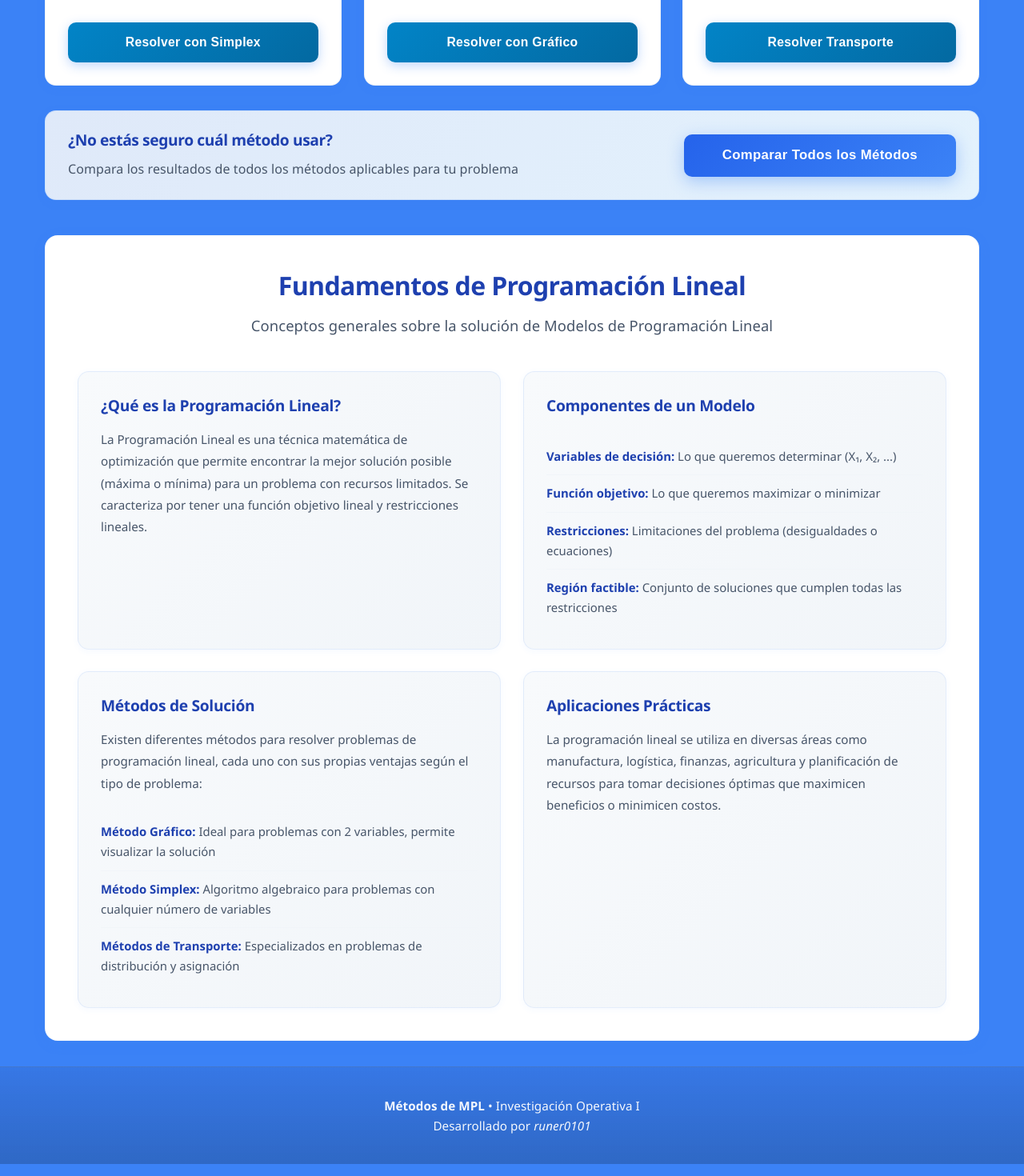
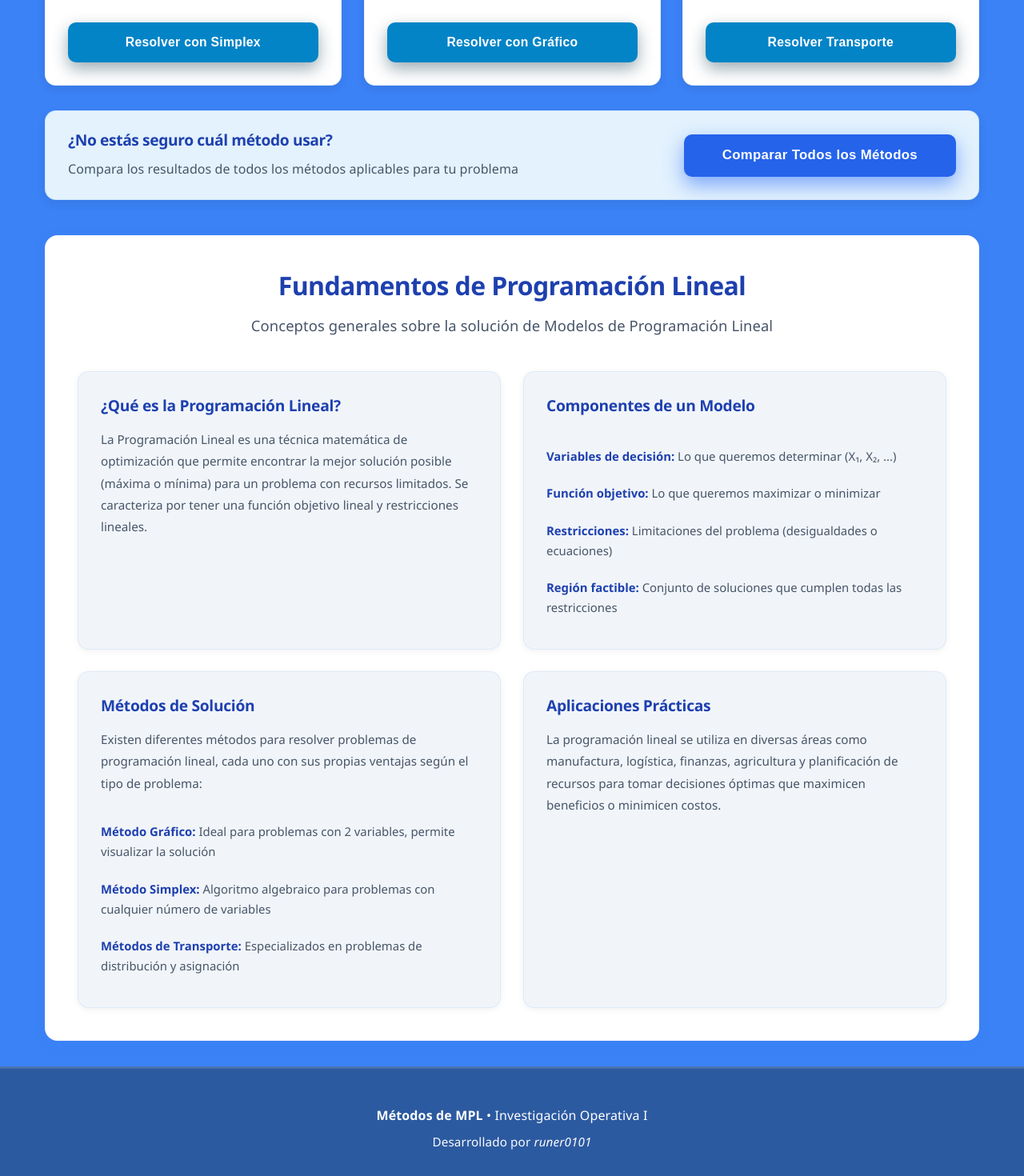
Before and after one commit to runer0101/Solucion-MPL, a Vue app: page / in a window 1280 px wide. Shown: the part 880-2350 px from the top of the page at 80% size. Built offline with nearby package versions, Linux system fonts and the light colour scheme.

Commit message:
Actualizacion visual

```diff
--- a/src/App.vue
+++ b/src/App.vue
@@ -409,7 +409,7 @@ body {
 
 /* ===== HEADER ===== */
 .header {
-  background: linear-gradient(135deg, rgba(255, 255, 255, 0.97) 0%, rgba(248, 250, 252, 0.97) 100%);
+  background: #ffffff;
   box-shadow: 0 4px 16px rgba(59, 130, 246, 0.12);
   padding: clamp(1.25rem, 3%, 2rem) clamp(1rem, 3%, 2rem);
   position: relative;
@@ -484,18 +484,31 @@ body {
 }
 
 .footer {
-  background: linear-gradient(180deg, rgba(30, 58, 138, 0.15) 0%, rgba(0, 0, 0, 0.2) 100%);
-  color: rgba(255, 255, 255, 0.95);
+  background: #2c5aa0;
+  color: rgba(255, 255, 255, 0.98);
   text-align: center;
-  padding: clamp(1.5rem, 3%, 2rem) clamp(1rem, 3%, 2rem);
+  padding: clamp(2rem, 4%, 2.5rem) clamp(1rem, 3%, 2rem);
   font-size: clamp(0.8rem, 2vw, 0.95rem);
-  border-top: 1px solid rgba(255, 255, 255, 0.1);
+  border-top: 2px solid rgba(255, 255, 255, 0.15);
   letter-spacing: 0.005em;
+  box-shadow: inset 0 1px 0 rgba(255, 255, 255, 0.1);
+  transition: background 0.15s ease;
+}
+
+.footer:active {
+  background: #1e40af;
 }
 
 .footer p {
-  margin: 0.35rem 0;
+  margin: 0.5rem 0;
   font-weight: 500;
+  letter-spacing: 0.01em;
+}
+
+.footer p:first-child {
+  font-size: 1.05em;
+  color: rgba(255, 255, 255, 1);
+  margin-bottom: 0.75rem;
 }
 
 /* ===== BIENVENIDA ===== */
@@ -540,7 +553,7 @@ body {
 .methods-showcase-card {
   margin-bottom: 1.75rem;
   padding: 1.25rem 1.75rem;
-  background: linear-gradient(135deg, #dfe9f9 0%, #e3f2fd 100%);
+  background: #e3f2fd;
   border-radius: 14px;
   box-shadow: 0 3px 12px rgba(59, 130, 246, 0.08);
   border: 1px solid rgba(59, 130, 246, 0.12);
@@ -578,12 +591,13 @@ body {
   background: white;
   border-radius: 14px;
   padding: 1.75rem;
-  box-shadow: 0 3px 12px rgba(59, 130, 246, 0.10);
+  box-shadow: 0 4px 12px rgba(0, 0, 0, 0.08);
   border: 1px solid rgba(226, 232, 240, 0.5);
-  transition: all 0.35s cubic-bezier(0.4, 0, 0.2, 1);
+  transition: all 0.3s cubic-bezier(0.4, 0, 0.2, 1);
   display: flex;
   flex-direction: column;
   animation: cardSlideUp 0.5s cubic-bezier(0.4, 0, 0.2, 1) both;
+  cursor: pointer;
 }
 
 .method-card-direct.stagger-1 { animation-delay: 0.1s; }
@@ -603,8 +617,8 @@ body {
 
 .method-card-direct:hover {
   border-color: #3b82f6;
-  box-shadow: 0 12px 32px rgba(59, 130, 246, 0.18);
-  transform: translateY(-6px);
+  box-shadow: 0 16px 32px rgba(0, 0, 0, 0.15);
+  transform: translateY(-8px);
 }
 
 .method-header {
@@ -673,21 +687,27 @@ body {
   border: none;
   border-radius: 10px;
   cursor: pointer;
-  transition: all 0.35s cubic-bezier(0.4, 0, 0.2, 1);
+  transition: all 0.2s ease;
   text-align: center;
   position: relative;
   overflow: hidden;
   margin-top: auto;
-  background: linear-gradient(135deg, #0284c7 0%, #0369a1 100%);
+  background: #0284c7;
   color: white;
-  box-shadow: 0 4px 14px rgba(59, 130, 246, 0.32);
+  box-shadow: 0 8px 20px rgba(2, 48, 71, 0.4);
   font-weight: 600;
 }
 
 .btn-method:hover {
-  transform: translateY(-3px);
-  box-shadow: 0 8px 24px rgba(59, 130, 246, 0.38);
-  background: linear-gradient(135deg, #0369a1 0%, #0284c7 100%);
+  transform: translateY(-4px);
+  box-shadow: 0 12px 28px rgba(2, 48, 71, 0.5);
+  letter-spacing: 0.03em;
+}
+
+.btn-method:active {
+  background: #0369a1;
+  transform: translateY(-1px);
+  box-shadow: 0 4px 12px rgba(2, 48, 71, 0.6);
 }
 
 .btn-method:focus-visible {
@@ -702,7 +722,7 @@ body {
 }
 
 .compare-card {
-  background: linear-gradient(135deg, #dfe9f9 0%, #e3f2fd 100%);
+  background: #e3f2fd;
   border: 1px solid rgba(59, 130, 246, 0.12);
   border-radius: 14px;
   padding: var(--card-padding);
@@ -710,14 +730,15 @@ body {
   align-items: center;
   justify-content: space-between;
   gap: 2rem;
-  box-shadow: 0 3px 12px rgba(59, 130, 246, 0.10);
-  transition: all 0.35s cubic-bezier(0.4, 0, 0.2, 1);
+  box-shadow: 0 4px 12px rgba(0, 0, 0, 0.08);
+  transition: all 0.3s cubic-bezier(0.4, 0, 0.2, 1);
+  cursor: pointer;
 }
 
 .compare-card:hover {
   border-color: #3b82f6;
-  box-shadow: 0 12px 28px rgba(59, 130, 246, 0.20);
-  transform: translateY(-3px);
+  box-shadow: 0 12px 28px rgba(0, 0, 0, 0.12);
+  transform: translateY(-4px);
 }
 
 .compare-content h4 {
@@ -739,7 +760,7 @@ body {
 }
 
 .btn-compare-all {
-  background: linear-gradient(135deg, #2563eb 0%, #3b82f6 100%);
+  background: #2563eb;
   color: white;
   border: none;
   padding: 1.05rem 3rem;
@@ -748,8 +769,8 @@ body {
   letter-spacing: 0.02em;
   border-radius: 10px;
   cursor: pointer;
-  transition: all 0.35s cubic-bezier(0.4, 0, 0.2, 1);
-  box-shadow: 0 6px 20px rgba(59, 130, 246, 0.36);
+  transition: all 0.2s ease;
+  box-shadow: 0 10px 25px rgba(21, 94, 251, 0.5);
   white-space: nowrap;
   flex-shrink: 0;
   position: relative;
@@ -757,9 +778,15 @@ body {
 }
 
 .btn-compare-all:hover {
-  transform: translateY(-3px);
-  box-shadow: 0 10px 28px rgba(59, 130, 246, 0.42);
-  background: linear-gradient(135deg, #1d4ed8 0%, #2563eb 100%);
+  transform: translateY(-4px);
+  box-shadow: 0 14px 32px rgba(21, 94, 251, 0.6);
+  letter-spacing: 0.03em;
+}
+
+.btn-compare-all:active {
+  background: #1d4ed8;
+  transform: translateY(-1px);
+  box-shadow: 0 6px 16px rgba(21, 94, 251, 0.7);
 }
 
 .btn-compare-all:focus-visible {
@@ -823,14 +850,17 @@ body {
   font-size: 0.95rem;
   font-weight: 600;
   cursor: pointer;
-  transition: all 0.35s cubic-bezier(0.4, 0, 0.2, 1);
+  transition: all 0.2s ease;
   white-space: nowrap;
+  box-shadow: 0 2px 8px rgba(0, 0, 0, 0.05);
 }
 
 .nav-back-btn:hover {
   background: #f8fafc;
   border-color: #3b82f6;
   color: #2563eb;
+  transform: translateY(-2px);
+  box-shadow: 0 6px 16px rgba(0, 0, 0, 0.1);
 }
 
 .method-tabs {
@@ -849,7 +879,7 @@ body {
   font-size: 0.95rem;
   font-weight: 600;
   cursor: pointer;
-  transition: all 0.3s cubic-bezier(0.4, 0, 0.2, 1);
+  transition: all 0.2s ease;
   white-space: nowrap;
 }
 
@@ -857,6 +887,7 @@ body {
   border-color: #3b82f6;
   color: #3b82f6;
   background: rgba(59, 130, 246, 0.04);
+  transform: translateY(-2px);
 }
 
 .method-tab.active {
@@ -913,21 +944,22 @@ body {
 }
 
 .theory-card {
-  background: linear-gradient(135deg, #f8fafc 0%, #f1f5f9 100%);
+  background: #f1f5f9;
   padding: 1.75rem;
   border-radius: 14px;
   border: 1px solid rgba(59, 130, 246, 0.10);
-  transition: all 0.35s cubic-bezier(0.4, 0, 0.2, 1);
+  transition: all 0.3s cubic-bezier(0.4, 0, 0.2, 1);
   display: flex;
   flex-direction: column;
-  box-shadow: 0 2px 8px rgba(59, 130, 246, 0.05);
+  box-shadow: 0 2px 8px rgba(0, 0, 0, 0.06);
+  cursor: pointer;
 }
 
 .theory-card:hover {
-  transform: translateY(-4px);
-  box-shadow: 0 10px 24px rgba(59, 130, 246, 0.12);
+  transform: translateY(-6px);
+  box-shadow: 0 12px 24px rgba(0, 0, 0, 0.12);
   border-color: #3b82f6;
-  background: linear-gradient(135deg, #ffffff 0%, #f8fafc 100%);
+  background: #ffffff;
 }
 
 .theory-card h3 {
@@ -1201,14 +1233,9 @@ body {
   animation: fadeIn 0.5s ease-out 0.2s both;
 }
 
-/* ===== FOOTER INTERACTIVO ===== */
-.footer {
-  transition: background 0.3s ease;
-}
+/* ===== FOOTER ===== */
 
-.footer:hover {
-  background: rgba(0, 0, 0, 0.3);
-}
+
 
 /* ===== FOCUS VISIBLE ACCESIBILIDAD ===== */
 .btn-method:focus-visible,
```
